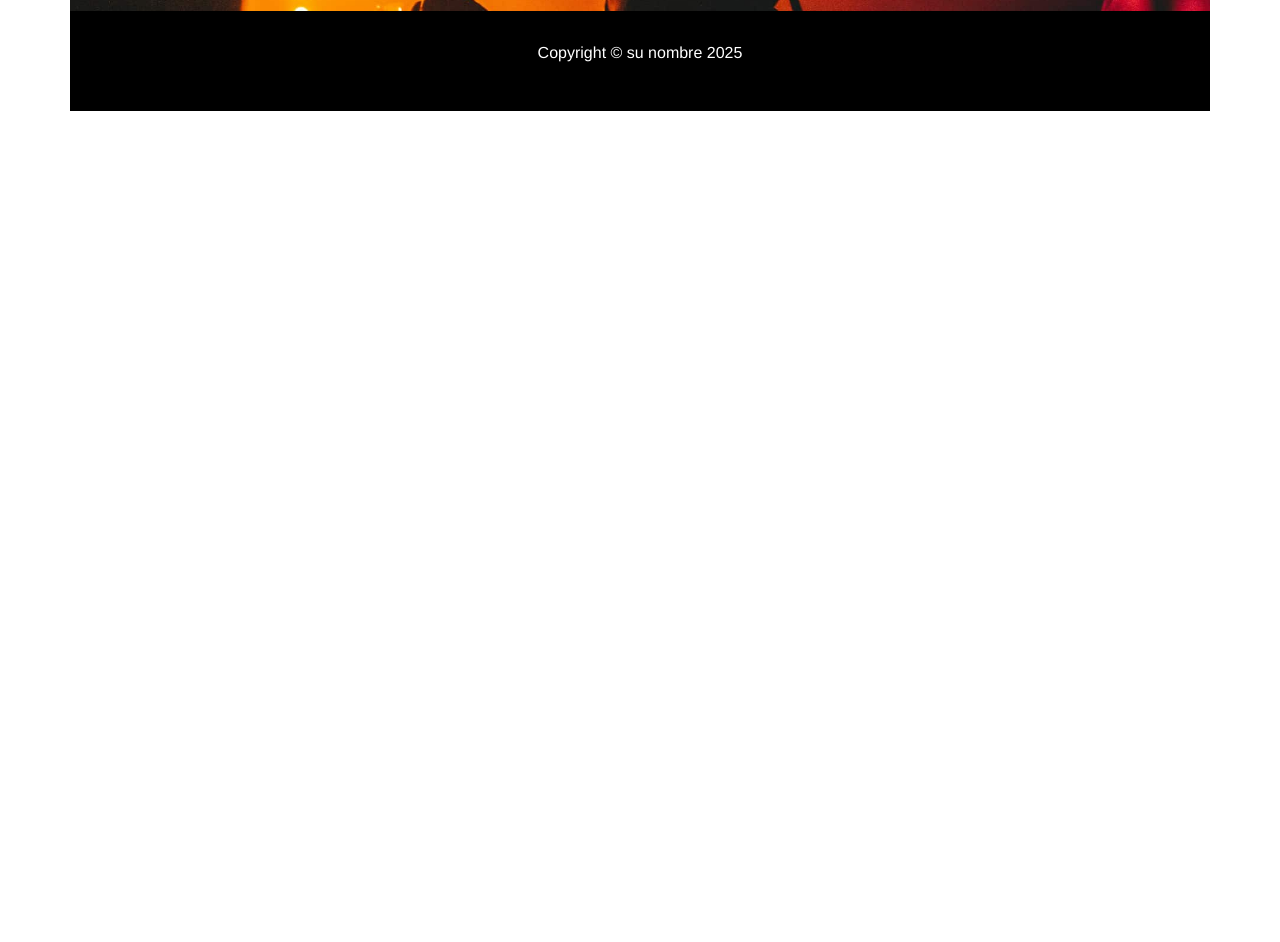
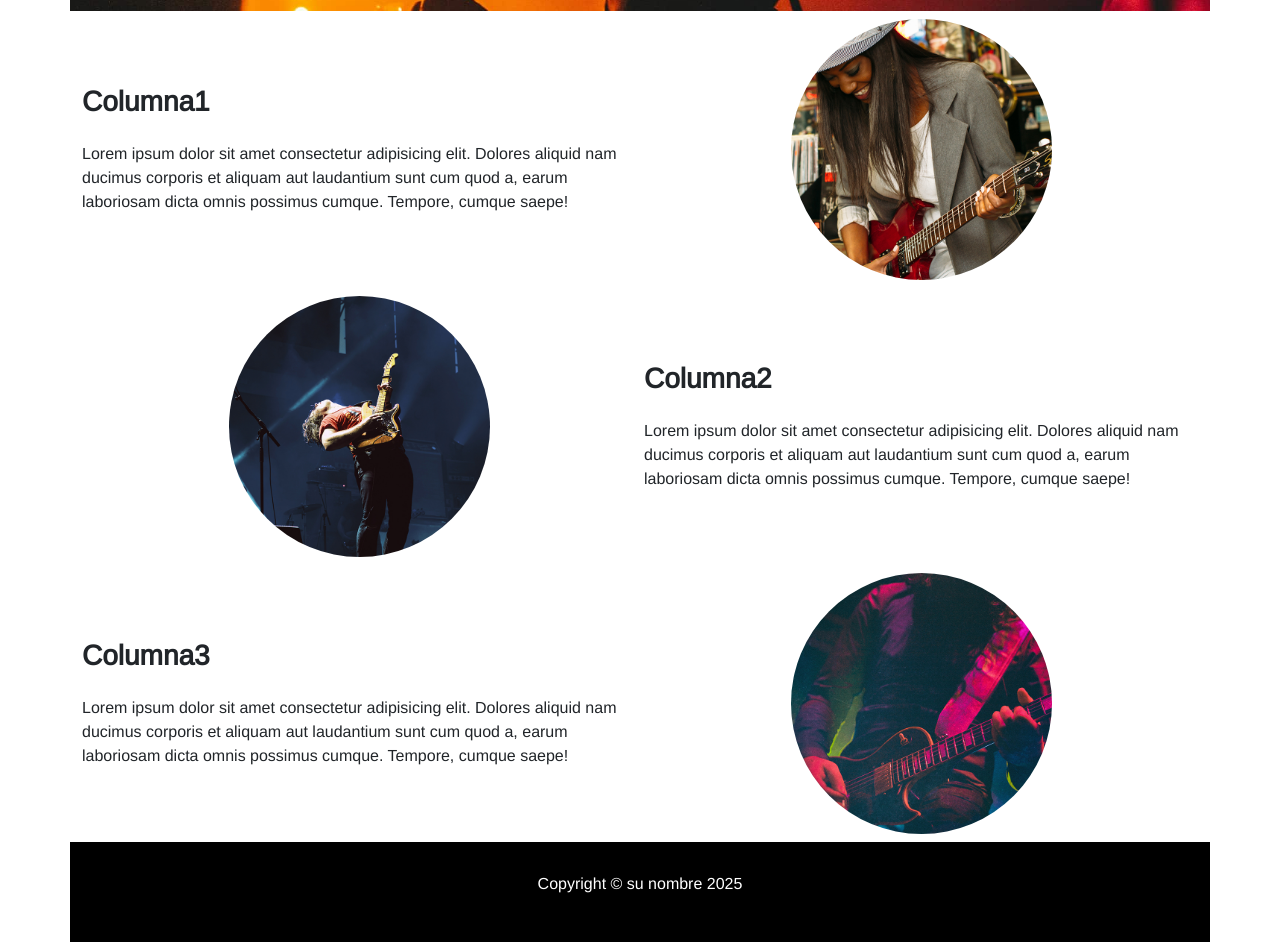
Before and after one commit to luis73web7/bootstrapt, a plain HTML site: page index.html in a window 1280 px wide. Shown: the part 345-1287 px from the top of the page. Before the commit the page ends 800 px from the top, so only its background shows below. Drawn offline with nearby package versions, Linux system fonts and the light colour scheme.

Commit message:
Modifique el cdn de bootstrap

```diff
--- a/index.html
+++ b/index.html
@@ -1,54 +1,136 @@
 <!DOCTYPE html>
 <html lang="es">
-
   <head>
-    <meta charset="UTF-8">
-    <meta name="viewport" content="width=device-width, initial-scale=1.0">
-    <title>Hola Kaina</title>
-    <link href="css/bootstrap.min.css" rel="stylesheet"
-        integrity="sha384-sRIl4kxILFvY47J16cr9ZwB07vP4J8+LH7qKQnuqkuIAvNWLzeN8tE5YBujZqJLB" crossorigin="anonymous">
-    <link rel="stylesheet" href="css/estilos.css">
-    <link rel="shortcut icon" href="imagenes/favicon.ico" type="image/x-icon">
-
+    <meta charset="UTF-8" />
+    <meta name="viewport" content="width=device-width, initial-scale=1.0" />
+    <title>Duda</title>
+    <link
+      href="https://cdn.jsdelivr.net/npm/bootstrap@5.3.8/dist/css/bootstrap.min.css"
+      rel="stylesheet"
+      integrity="sha384-sRIl4kxILFvY47J16cr9ZwB07vP4J8+LH7qKQnuqkuIAvNWLzeN8tE5YBujZqJLB"
+      crossorigin="anonymous"
+    />
+    <link rel="stylesheet" href="css/estilos.css" />
+    <link rel="shortcut icon" href="imagenes/favicon.ico" type="image/x-icon" />
   </head>
 
   <body>
     <nav class="py-2 navbar navbar-expand-lg">
       <div class="container glass-orange fondo-navbar">
         <a class="navbar-brand" href="index.html">Start Rock</a>
-            <button class="navbar-toggler" type="button" data-bs-toggle="collapse" data-bs-target="#navbarNavAltMarkup"
-                aria-controls="navbarNavAltMarkup" aria-expanded="false" aria-label="Toggle navigation">
+        <button
+          class="navbar-toggler"
+          type="button"
+          data-bs-toggle="collapse"
+          data-bs-target="#navbarNavAltMarkup"
+          aria-controls="navbarNavAltMarkup"
+          aria-expanded="false"
+          aria-label="Toggle navigation"
+        >
           <span class="navbar-toggler-icon"></span>
         </button>
-            <div class="collapse navbar-collapse justify-content-end" id="navbarNavAltMarkup">
-                <div class="navbar-nav ">
-                    <a class="nav-link active" aria-current="page" href="index.html">Inicio</a>
+        <div
+          class="collapse navbar-collapse justify-content-end"
+          id="navbarNavAltMarkup"
+        >
+          <div class="navbar-nav">
+            <a class="nav-link active" aria-current="page" href="index.html"
+              >Inicio</a
+            >
             <a class="nav-link" href="contacto.html">Contacto</a>
-
           </div>
         </div>
       </div>
     </nav>
 
-    <section class="container fondo-hero d-flex justify-content-around align-items-center">
-        <div class=" px-5  d-flex flex-column justify-content-center ">
-            <h1 class="display-3 fw-bolder  text-white text-center mb-0 sombra-texto">One Page Wonder</h1>
-            <h2 class="display-5 text-white text-center mb-0 sombra-texto">Rock para todos</h2>
-            <buttom class="fs-6 ancho-boton w-25 btn btn-primary rounded text-black mt-5 d-block m-auto text-white fw-bolder" href="#">Leer
-                más</buttom>
+    <section
+      class="container fondo-hero d-flex justify-content-around align-items-center"
+    >
+      <div class="px-5 d-flex flex-column justify-content-center">
+        <h1
+          class="display-3 fw-bolder text-white text-center mb-0 sombra-texto"
+        >
+          One Page Wonder
+        </h1>
+        <h2 class="display-5 text-white text-center mb-0 sombra-texto">
+          Rock para todos
+        </h2>
+        <buttom
+          class="fs-6 ancho-boton w-25 btn btn-primary rounded text-black mt-5 d-block m-auto text-white fw-bolder"
+          href="#"
+          >Leer más</buttom
+        >
       </div>
     </section>
 
     <main class="container">
 
-    </main>
-<div class="container text-white bg-black alto-footer d-flex justify-content-center align-content-center">
-    <p class="text-center align-self-center p-2"> Copyright © su nombre 2025 </p>
+      <div class="row justify-content-center align-items-center g-2">
+        <div class="col-sm-12 col-md-6">
+          <h3 class="h3 fw-bolder py-3">Columna1</h3>
+          <p>
+            Lorem ipsum dolor sit amet consectetur adipisicing elit. Dolores
+            aliquid nam ducimus corporis et aliquam aut laudantium sunt cum quod
+            a, earum laboriosam dicta omnis possimus cumque. Tempore, cumque
+            saepe!
+          </p>
+        </div>
+        <div class="col-sm-12 col-md-6">
+          <img
+            class="rounded-circle w-50 p-2 d-block mx-auto"
+            src="imagenes/01.jpg"
+            alt=""/>
+        </div>
       </div>
 
-    <script src="js/bootstrap.bundle.min.js"
-        integrity="sha384-FKyoEForCGlyvwx9Hj09JcYn3nv7wiPVlz7YYwJrWVcXK/BmnVDxM+D2scQbITxI" crossorigin="anonymous">
-    </script>
+      <div class="row justify-content-center align-items-center g-2">
+        <div class="col-sm-12 col-md-6 order-sm-0 order-md-1">
+          <h3 class="h3 fw-bolder py-3">Columna2</h3>
+          <p>
+            Lorem ipsum dolor sit amet consectetur adipisicing elit. Dolores
+            aliquid nam ducimus corporis et aliquam aut laudantium sunt cum quod
+            a, earum laboriosam dicta omnis possimus cumque. Tempore, cumque
+            saepe!
+          </p>
+        </div>
+        <div class="col-sm-12 col-md-6 order-sm-1 order-md-0">
+          <img
+            class="rounded-circle w-50 p-2 d-block mx-auto"
+            src="imagenes/02.jpg"
+            alt=""/>
+        </div>
+      </div>
+
+      <div class="row justify-content-center align-items-center g-2">
+        <div class="col-sm-12 col-md-6">
+          <h3 class="h3 fw-bolder py-3">Columna3</h3>
+          <p>
+            Lorem ipsum dolor sit amet consectetur adipisicing elit. Dolores
+            aliquid nam ducimus corporis et aliquam aut laudantium sunt cum quod
+            a, earum laboriosam dicta omnis possimus cumque. Tempore, cumque
+            saepe!
+          </p>
+        </div>
+        <div class="col-sm-12 col-md-6">
+          <img
+            class="rounded-circle w-50 p-2 d-block mx-auto"
+            src="imagenes/03.jpg"
+            alt=""/>
+        </div>
+      </div>
+    </main>
+    <div
+      class="container text-white bg-black alto-footer d-flex justify-content-center align-content-center"
+    >
+      <p class="text-center align-self-center p-2">
+        Copyright © su nombre 2025
+      </p>
+    </div>
+
+    <script
+      src="https://cdn.jsdelivr.net/npm/bootstrap@5.3.8/dist/js/bootstrap.bundle.min.js"
+      integrity="sha384-FKyoEForCGlyvwx9Hj09JcYn3nv7wiPVlz7YYwJrWVcXK/BmnVDxM+D2scQbITxI"
+      crossorigin="anonymous"
+    ></script>
   </body>
-
 </html>
```
Also changed, not shown: contacto.html (+11 -5 lines). Lines whose indentation alone changed are shown as unchanged.
